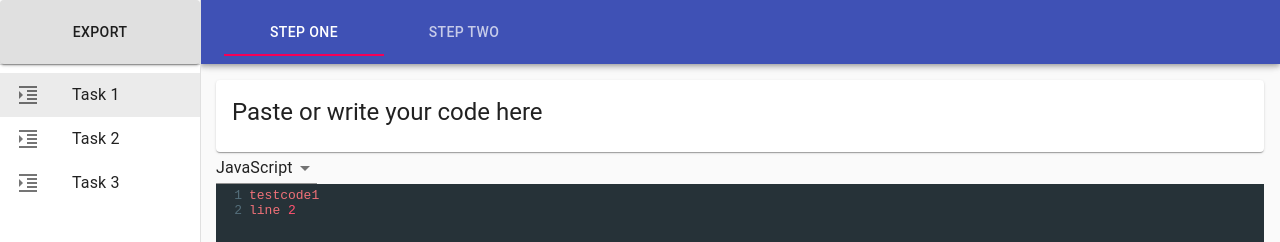
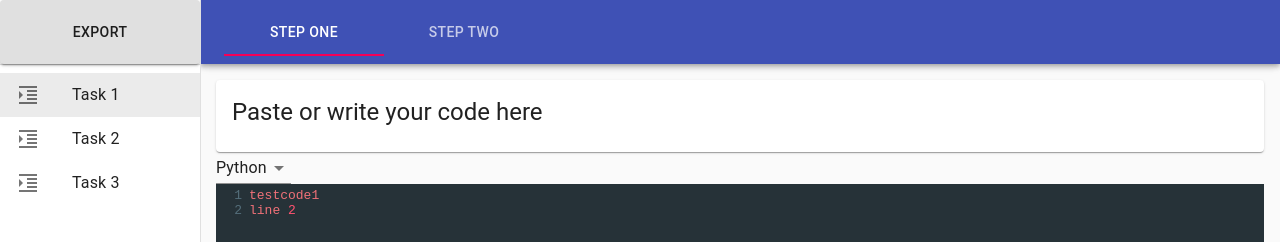
Before and after one commit to Chr1stian/masterapp, a React (Create React App) app: page / in a window 1280 px wide. Shown: the top 242 px of the page. Built offline with nearby package versions, Linux system fonts and the light colour scheme.

Commit message:
Keep language selection in parent component state

```diff
--- a/src/App.tsx
+++ b/src/App.tsx
@@ -35,6 +35,7 @@ export interface Task {
   label: string;
   code: string;
   splitCode: ReactNodeArray[];
+  language: string;
 }
 
 const App: React.FC = () => {
@@ -47,17 +48,20 @@ const App: React.FC = () => {
     {
       label: "Task 1",
       code: "testcode1\nline 2",
-      splitCode: [["testcode1"], ["line 2"]]
+      splitCode: [["testcode1"], ["line 2"]],
+      language: "python"
     },
     {
       label: "Task 2",
       code: "testcode2\nline 2",
-      splitCode: [["testcode2"], ["line 2"]]
+      splitCode: [["testcode2"], ["line 2"]],
+      language: "text/x-java"
     },
     {
       label: "Task 3",
       code: "testcode3\nline 2",
-      splitCode: [["testcode3"], ["line 2"]]
+      splitCode: [["testcode3"], ["line 2"]],
+      language: "javascript"
     }
   ]);
 
--- a/src/components/AddTaskDialog.tsx
+++ b/src/components/AddTaskDialog.tsx
@@ -50,7 +50,7 @@ const AddTaskDialog: React.FC<AddTaskDialogProps> = (
   };
 
   const handleCreate = (): void => {
-    addTask({ label: taskName, code: "", splitCode: [] });
+    addTask({ label: taskName, code: "", splitCode: [], language: "python" });
     handleClose();
   };
 
--- a/src/components/CodeInput.tsx
+++ b/src/components/CodeInput.tsx
@@ -31,15 +31,15 @@ const CodeInput: React.FC<CodeInputProps> = (props: CodeInputProps) => {
     changeTask(selectedTask, task);
   };
 
-  const [language, setLanguage] = React.useState("javascript");
   const handleChange = (event: React.ChangeEvent<{ value: unknown }>): void => {
-    setLanguage(event.target.value as string);
+    task.language = event.target.value as string;
+    changeTask(selectedTask, task);
   };
 
   return (
     <div>
       <DirectionCard text={"Paste or write your code here"}></DirectionCard>
-      <Select value={language} onChange={handleChange}>
+      <Select value={task.language} onChange={handleChange}>
         <MenuItem value={"javascript"}>JavaScript</MenuItem>
         <MenuItem value={"python"}>Python</MenuItem>
         <MenuItem value={"text/x-java"}>Java</MenuItem>
@@ -49,7 +49,7 @@ const CodeInput: React.FC<CodeInputProps> = (props: CodeInputProps) => {
         className={className}
         value={task.code}
         options={{
-          mode: language,
+          mode: task.language,
           theme: "material",
           lineNumbers: true
         }}
```
